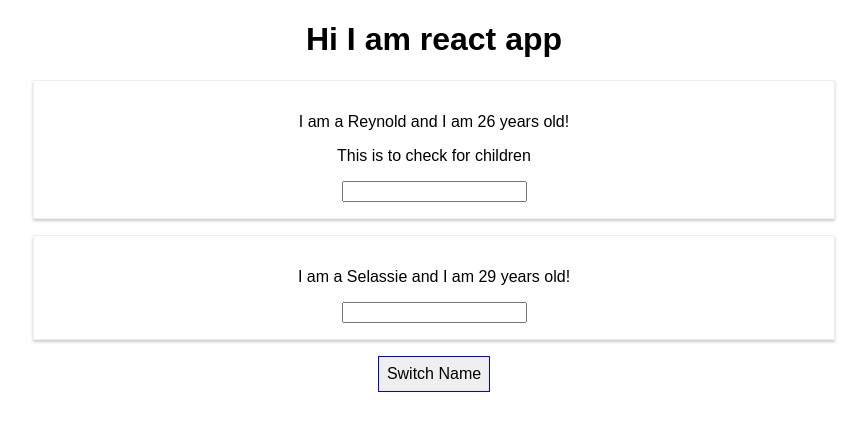
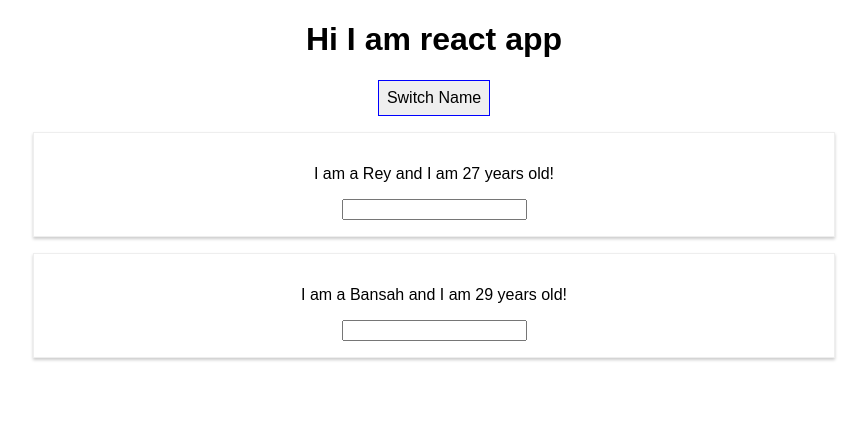
Before and after one commit to reynoldadade/complete-react-guide, a React (Create React App) app: page / in a window 1280 px wide. Both pictures are taken after a click on the button "Switch Name". Shown: the top 430 px of the page, without its empty margins (206-1073 px from the left). Built offline with nearby package versions, Linux system fonts and the light colour scheme; a web font is replaced by a local one.

Commit message:
change handlers

```diff
--- a/src/App.js
+++ b/src/App.js
@@ -5,28 +5,48 @@ import Person from './Person/Person';
 class App extends Component {
 	state = {
 		persons: [
-			{ name: 'Rey', age: 27 },
-			{ name: 'Bansah', age: 29 },
+			{ id: 1, name: 'Rey', age: 27 },
+			{ id: 2, name: 'Bansah', age: 29 },
 		],
+		showPersons: false,
 	};
 
 	switchNameHandler = () => {
 		//	console.log('Was clicked');
 		this.setState({
 			persons: [
-				{ name: 'Reynold', age: 26 },
-				{ name: 'Selassie', age: 29 },
+				{ id: 1, name: 'Reynold', age: 26 },
+				{ id: 2, name: 'Selassie', age: 29 },
 			],
 		});
 	};
 
-	nameChangedHandler = event => {
+	nameChangedHandler = (id, event) => {
+		const personIndex = this.state.persons.findIndex(p => {
+			return p.id === id;
+		});
+
+		console.log('personid', id);
+
+		const person = { ...this.state.persons[personIndex] };
+		person.name = event.target.value;
+		const persons = [...this.state.persons];
+		persons[personIndex] = person;
 		this.setState({
-			persons: [
-				{ name: event.target.value, age: 26 },
-				{ name: 'Selassie', age: 29 },
-			],
+			persons: persons,
 		});
+	};
+
+	togglePersonsHandler = () => {
+		this.setState({
+			showPersons: !this.state.showPersons,
+		});
+	};
+
+	deletePersonHandler = personIndex => {
+		const persons = [...this.state.persons];
+		persons.splice(personIndex, 1);
+		this.setState({ persons: persons });
 	};
 	render() {
 		const style = {
@@ -36,23 +56,38 @@ class App extends Component {
 			padding: '8px',
 			cursor: 'pointer',
 		};
+
+		let persons = null;
+		if (this.state.showPersons) {
+			persons = (
+				<div>
+					{this.state.persons.map((person, index) => {
+						return (
+							<Person
+								click={this.deletePersonHandler.bind(
+									this,
+									index
+								)}
+								name={person.name}
+								age={person.age}
+								key={person.id}
+								changed={this.nameChangedHandler.bind(
+									this,
+									person.id
+								)}
+							/>
+						);
+					})}
+				</div>
+			);
+		}
 		return (
 			<div className="App">
 				<h1>Hi I am react app</h1>
-				<Person
-					name={this.state.persons[0].name}
-					age={this.state.persons[0].age}
-					changed={this.nameChangedHandler}
-				>
-					This is to check for children
-				</Person>
-				<Person
-					name={this.state.persons[1].name}
-					age={this.state.persons[1].age}
-				/>
-				<button style={style} onClick={this.switchNameHandler}>
+				<button style={style} onClick={this.togglePersonsHandler}>
 					Switch Name
 				</button>
+				{persons}
 			</div>
 		);
 	}
--- a/src/Person/Person.js
+++ b/src/Person/Person.js
@@ -4,10 +4,9 @@ import './Person.css';
 const Person = props => {
 	return (
 		<div className="Person">
-			<p>
+			<p onClick={props.click}>
 				I am a {props.name} and I am {props.age} years old!
 			</p>
-			<p>{props.children}</p>
 			<input type="text" onChange={props.changed} />
 		</div>
 	);
```
